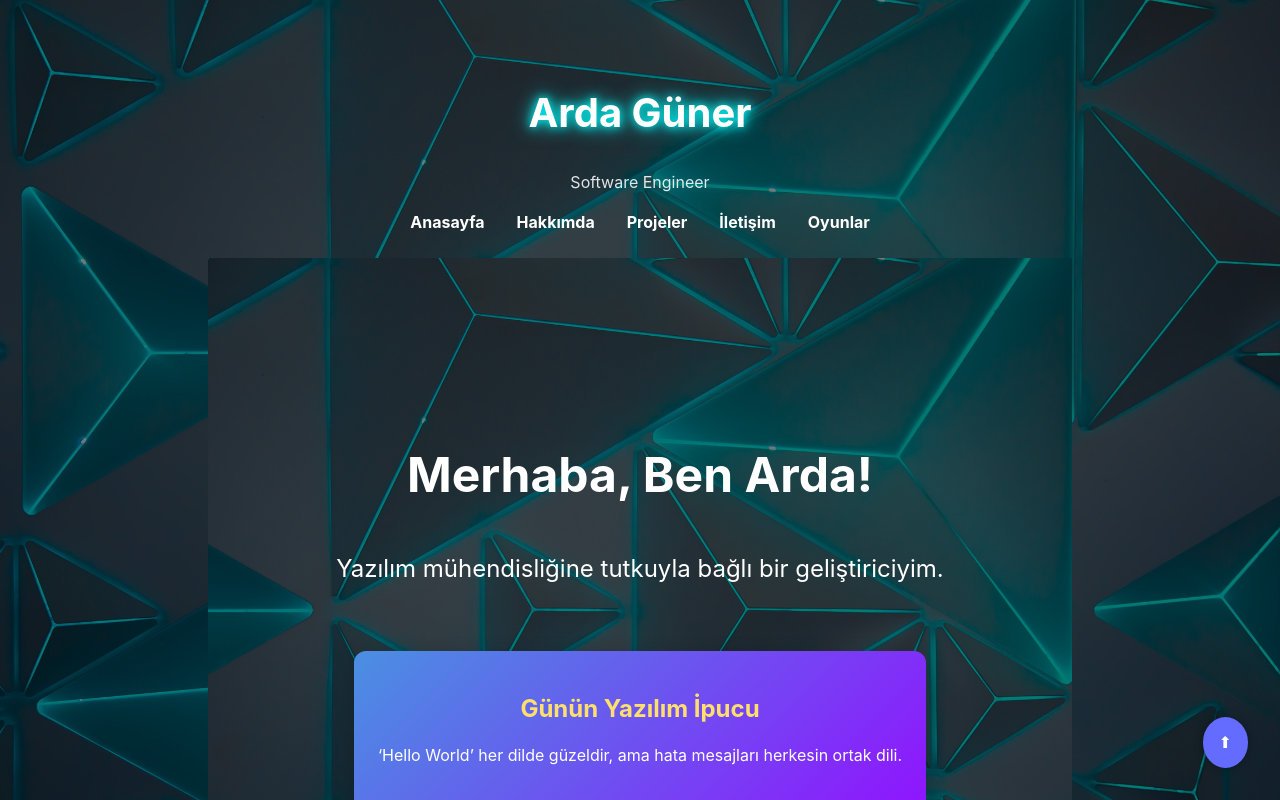
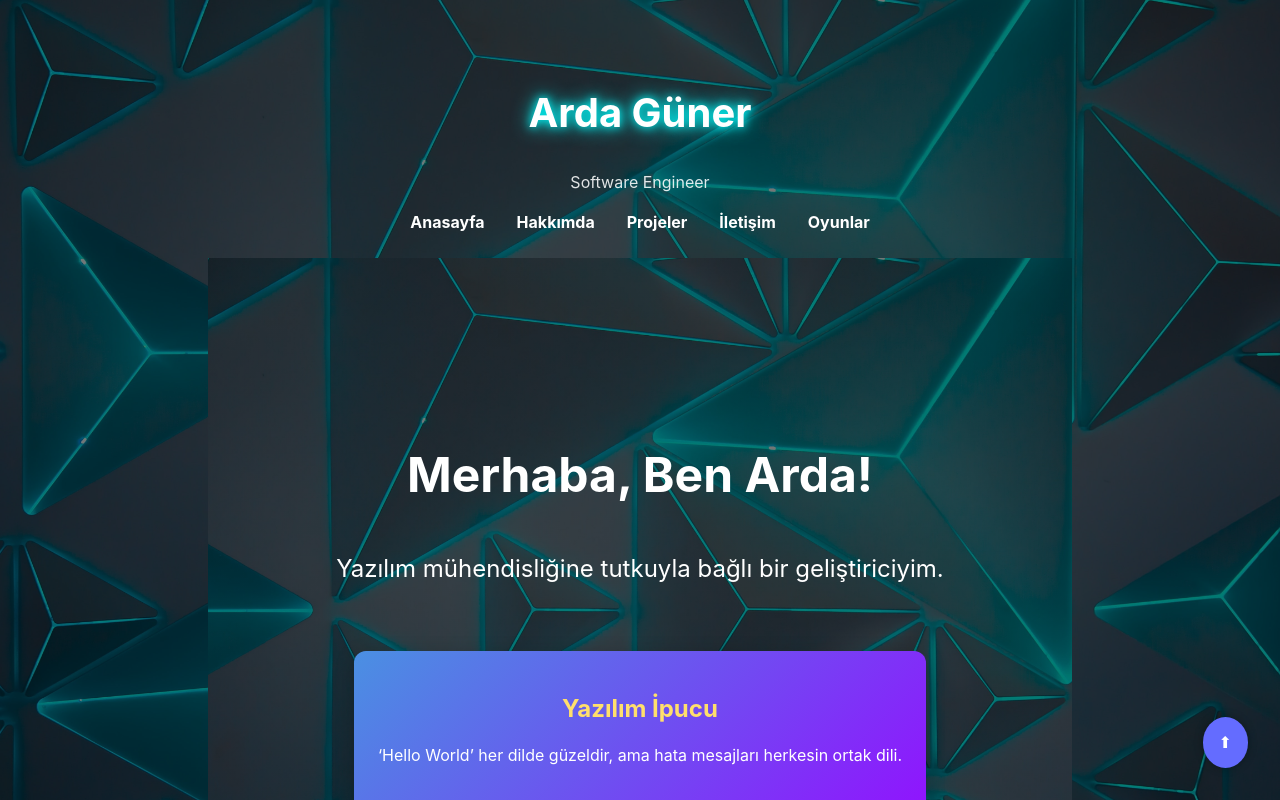
Before and after one commit to Ardeko/ardaguner.com, a React (Vite) app in the folder ardo/: page / in a window 1280 px wide. Shown: the top 800 px of the page. Built offline with nearby package versions, Linux system fonts and the light colour scheme.

Commit message:
hotfixv2

```diff
--- a/ardo/src/App.jsx
+++ b/ardo/src/App.jsx
@@ -78,7 +78,7 @@ function App() {
                 <h1>Merhaba, Ben Arda!</h1>
                 <p>Yazılım mühendisliğine tutkuyla bağlı bir geliştiriciyim.</p>
                 <div className="daily-tip-widget">
-                  <h3>Günün Yazılım İpucu</h3>
+                  <h3>Yazılım İpucu</h3>
                   <p>{tips[Math.floor(Math.random() * tips.length)]}</p>
                 </div>
                 <button
```
